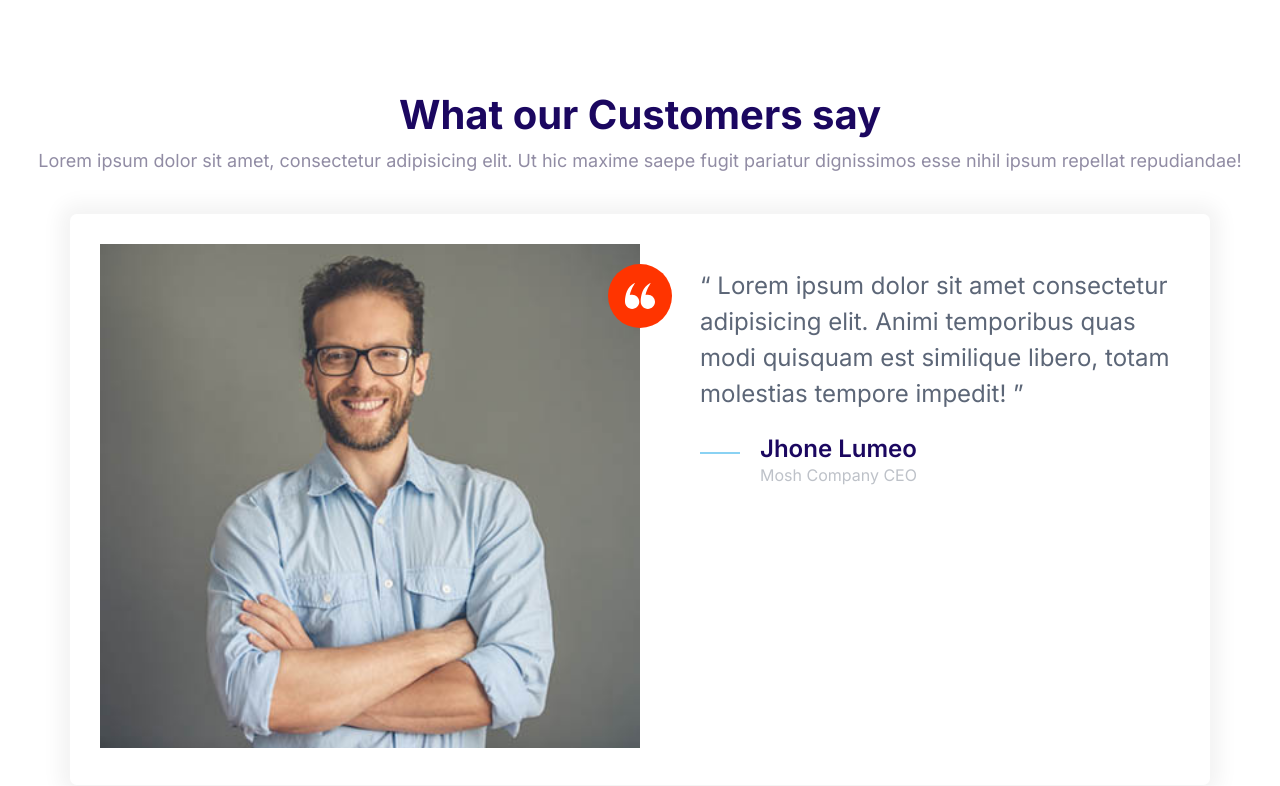
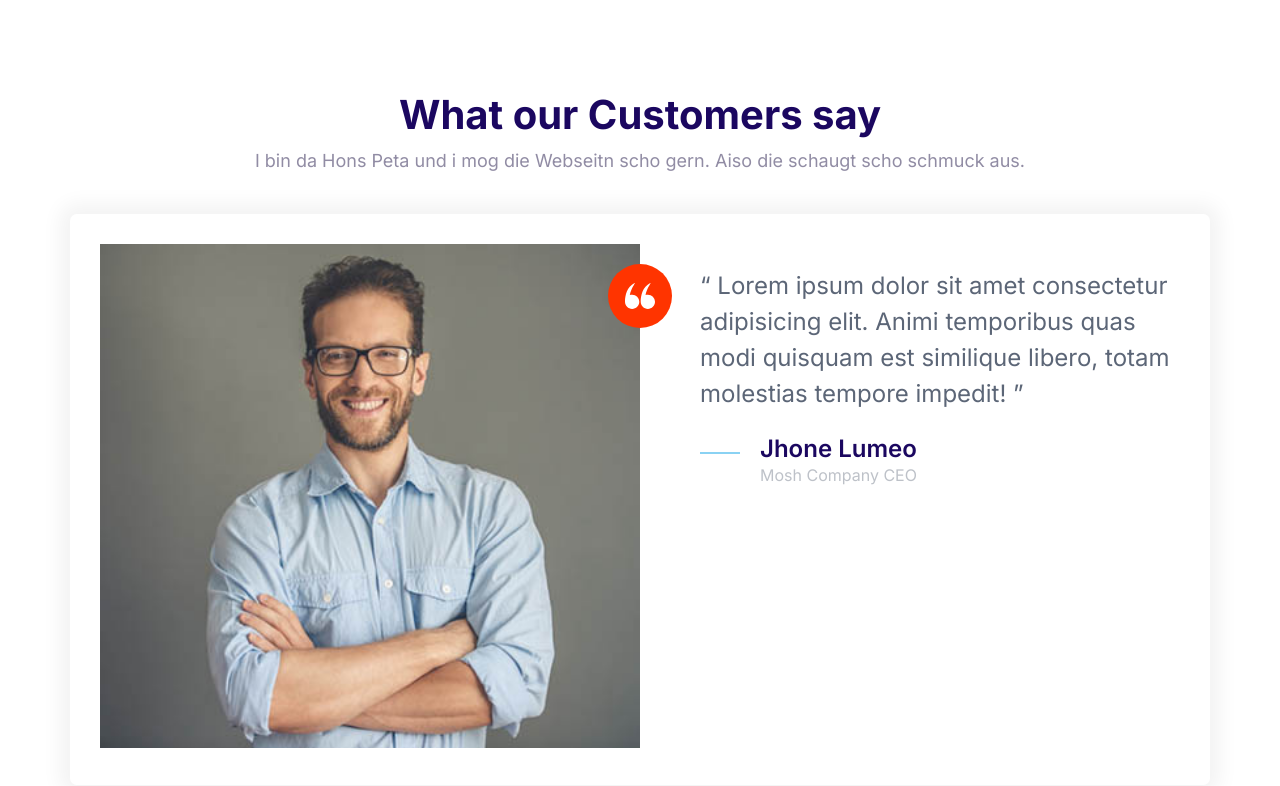
Before and after one commit to tatarkevin/Kevify, a plain HTML site: page playground.html in a window 1280 px wide. Drawn offline with nearby package versions, Linux system fonts and the light colour scheme.

Commit message:
Playing on the playground.

```diff
--- a/playground.html
+++ b/playground.html
@@ -23,9 +23,7 @@
       <header class="block__header">
         <h2>What our Customers say</h2>
         <p>
-          Lorem ipsum dolor sit amet, consectetur adipisicing elit. Ut hic
-          maxime saepe fugit pariatur dignissimos esse nihil ipsum repellat
-          repudiandae!
+          I bin da Hons Peta und i mog die Webseitn scho gern. Aiso die schaugt scho schmuck aus.
         </p>
       </header>
       <div class="container">
```
